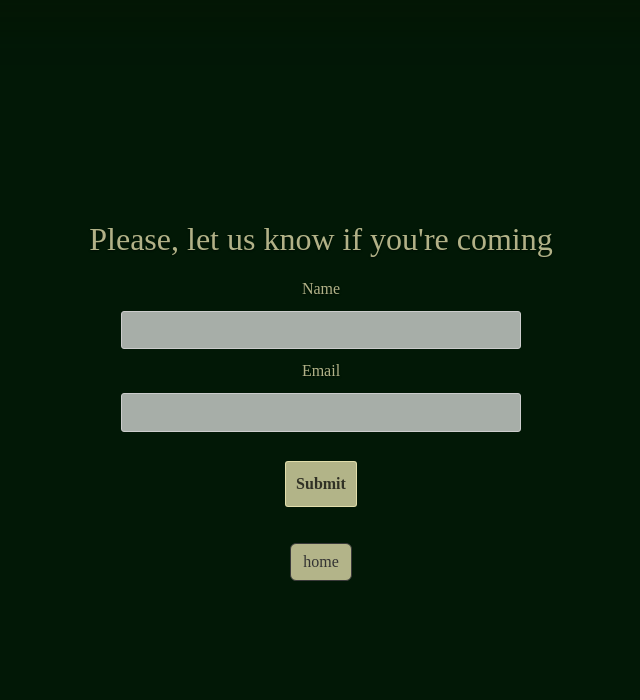
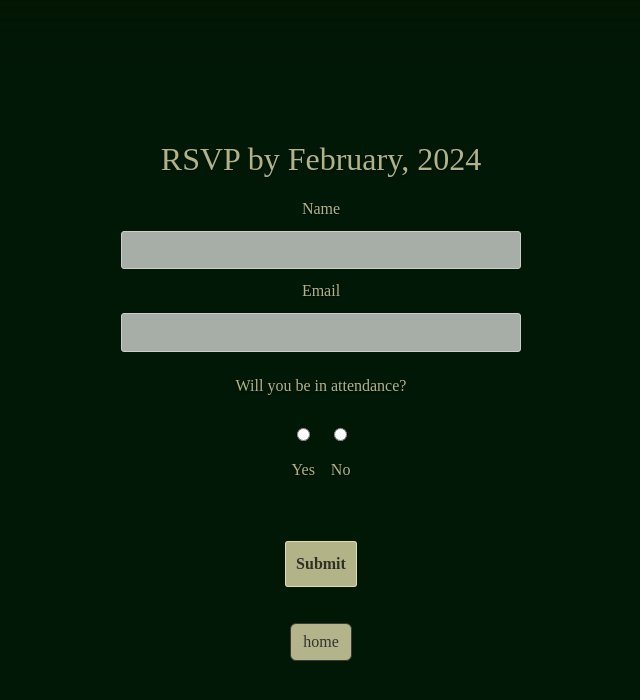
Before and after one commit to smbirch/weddingsite, a Flask app: page /rsvp in a window 1280 px wide. Shown: the top 700 px of the page, without its empty margins (319-959 px from the left). Run offline with Flask 2, Linux system fonts and the light colour scheme.

Commit message:
Adjusted email and form data + css

```diff
--- a/app.py
+++ b/app.py
@@ -32,9 +32,9 @@ def rsvp():
             return render_template("rsvp.html", form=form)
         else:
             msg = Message(
-                subject=f"RSVP from {form.email.data}",
+                subject=f"RSVP from {form.email.data}: {form.rsvp.data}",
                 recipients=["birchwedding@outlook.com"],
-                body=f"RSVP from: {form.name.data}\n{form.email.data}",
+                body=f"From: {form.name.data}\nEmail: {form.email.data}\nRSVP: {form.rsvp.data}",
                 sender="birchwedding@outlook.com",
             )
 
--- a/forms.py
+++ b/forms.py
@@ -1,6 +1,6 @@
 from flask_wtf import FlaskForm
-from wtforms import StringField, TextAreaField, SubmitField
-from wtforms.validators import DataRequired, Email
+from wtforms import StringField, RadioField, SubmitField
+from wtforms.validators import DataRequired, InputRequired, Email
 
 
 class ContactForm(FlaskForm):
@@ -8,4 +8,10 @@ class ContactForm(FlaskForm):
 
     email = StringField("Email", validators=[DataRequired(), Email()])
 
+    rsvp = RadioField(
+        "Will you be in attendance?",
+        choices=["Yes", "No"],
+        validators=[InputRequired()],
+    )
+
     submit = SubmitField("Submit")
--- a/static/css/style.css
+++ b/static/css/style.css
@@ -1,3 +1,12 @@
+ul {
+  list-style-type: none;
+  display: inline-flex;
+  padding: 0.5em;
+}
+
+li {
+  margin: .5em;
+}
 
 a
 {
@@ -128,6 +137,11 @@ body {
   font-weight: 700;
 }
 
+.rsvp {
+  padding: .75rem;
+  display: block;
+}
+
 
 /*
  * Footer
@@ -147,6 +161,7 @@ form label {
 
   display: block;
 
+
   padding: 10px 0;
 
 }
@@ -160,6 +175,9 @@ form input#subject {
   width: 400px;
 
   background-color: #fafafaa9;
+
+  list-style-type: none;
+
 
   -webkit-border-radius: 3px;
 
--- a/templates/info.html
+++ b/templates/info.html
@@ -4,7 +4,7 @@
 <div class="fade-in-text">
   <h1 class="cover-heading">06/05/24</h1>
   <h3>No +1<br>No Kids<br>
-    <a href="https://google.com/maps" target="_blank">Nearby Accommodations</a>
+    <a href="https://google.com/maps" target="_blank">See Nearby Accommodations</a>
   </br><br><a href="https://tinyurl.com/kimptonpalladian" target="_blank">The Kimpton Palladian is located in downtown Seattle.</br>Click here to see it on a map.</a>
 <br>
 <br>
--- a/templates/rsvp.html
+++ b/templates/rsvp.html
@@ -2,7 +2,7 @@
 <h1>{% block title %} {% endblock %}</h1>
 {% block body %}
 <div class="fade-in-text">
-  <h2 class="cover-heading">Please, let us know if you're coming</h2>
+  <h2 class="cover-heading">RSVP by February, 2024</h2>
   {% if success %}
   {{redirect(url_for("thanks"))}}
 {% else %}
@@ -19,8 +19,9 @@
     {{ form.name }}
     {{ form.email.label }}
     {{ form.email }}
+    <div class="rsvp">{{ form.rsvp.label }}
+    {{ form.rsvp }}</div>
 
-    <br><br>
     {{ form.submit }}
 
   </form>
```
